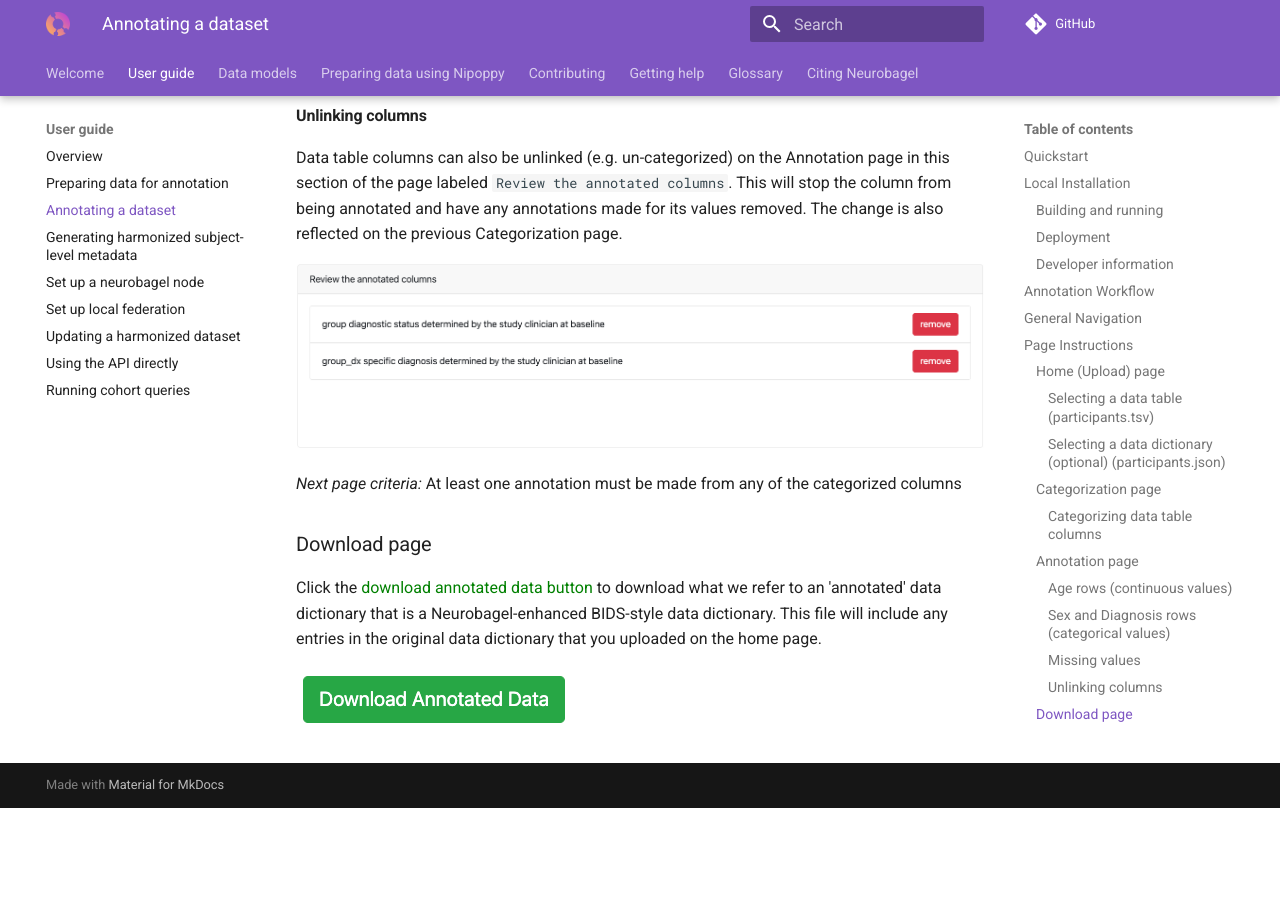
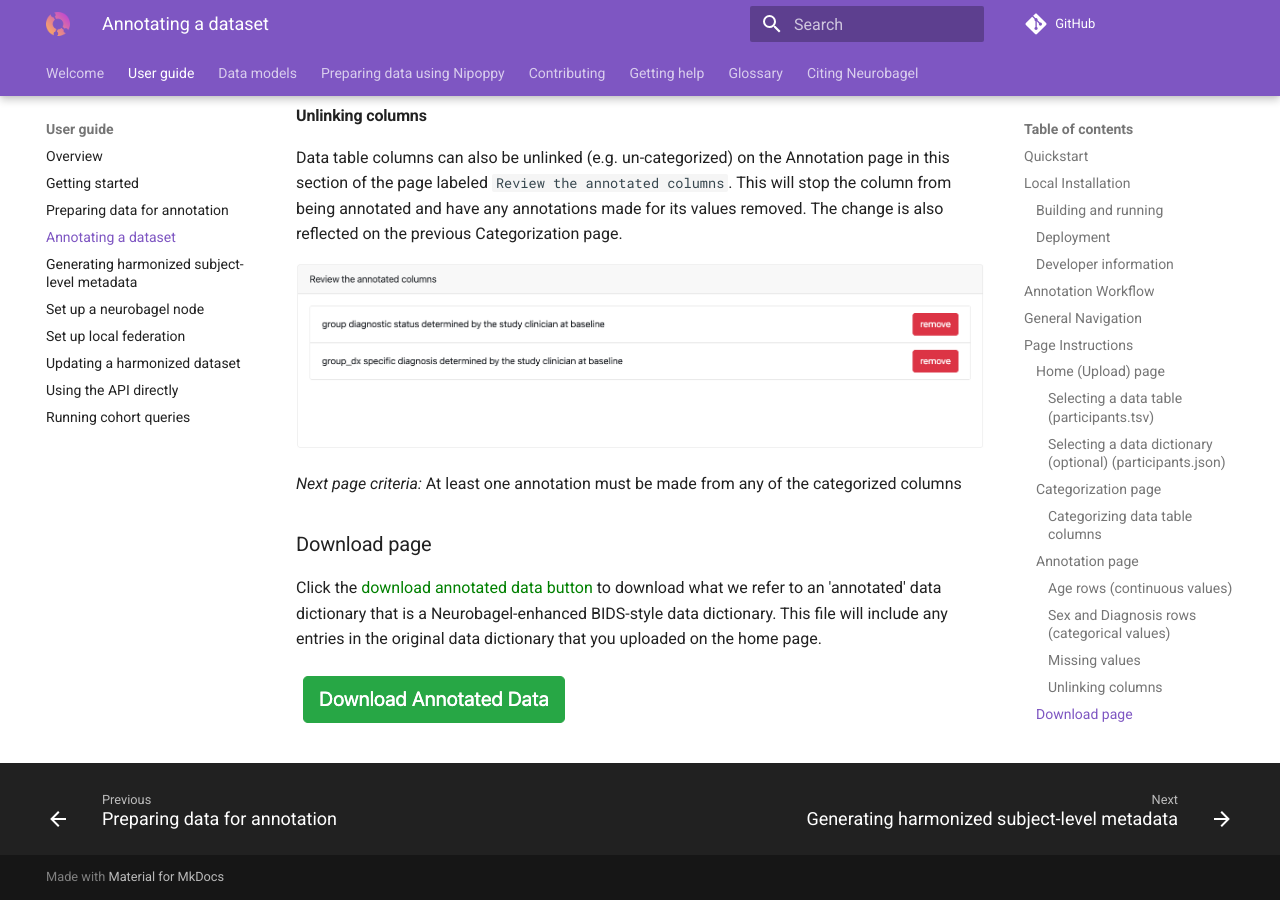
Before and after one commit to neurobagel/documentation, an MkDocs documentation site: the page built from docs/annotation_tool.md, in a window 1280 px wide and 900 px high, scrolled down 5902 px. Built offline with MkDocs 1.6.1 and Material for MkDocs 9.7.7, drawn with Linux system fonts in a browser that asks for light colours; emoji names are drawn with the system emoji font; comment, search, counter and statistics services are not loaded; before the commit the page ends 6710 px from its top, so only the background shows below that.

Commit message:
[ENH] Add navigation footer

```diff
--- a/mkdocs.yml
+++ b/mkdocs.yml
@@ -3,6 +3,7 @@ theme:
   name: material
   custom_dir: docs/overrides
   features:
+  - navigation.footer
   - navigation.tabs
   - navigation.tabs.sticky
   - navigation.indexes
@@ -24,6 +25,7 @@ nav:
   - Welcome: "index.md"
   - User guide:
     - Overview: "overview.md"
+    - Getting started: "getting_started.md"
     - Preparing data for annotation: "data_prep.md"
     - Annotating a dataset: "annotation_tool.md"
     - Generating harmonized subject-level metadata: "cli.md"
```
Also changed, not shown: docs/getting_started.md (added).
